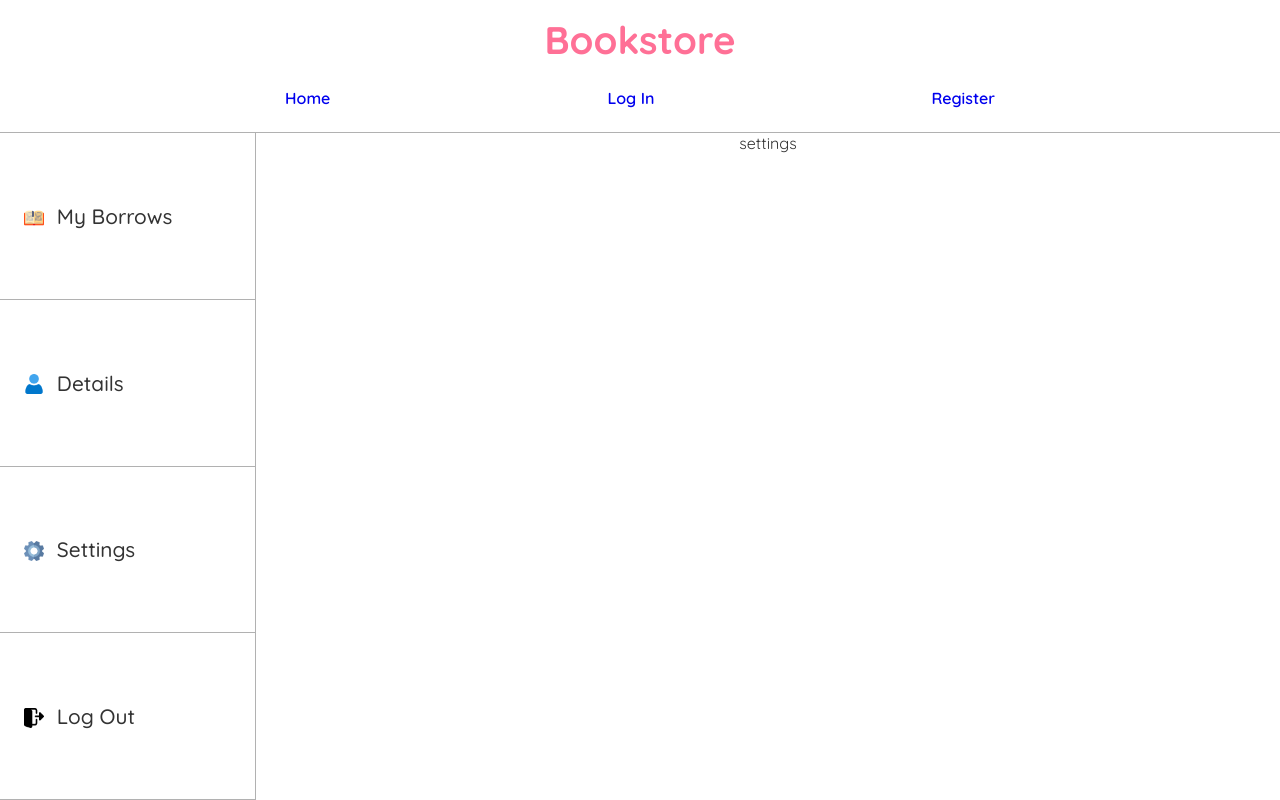
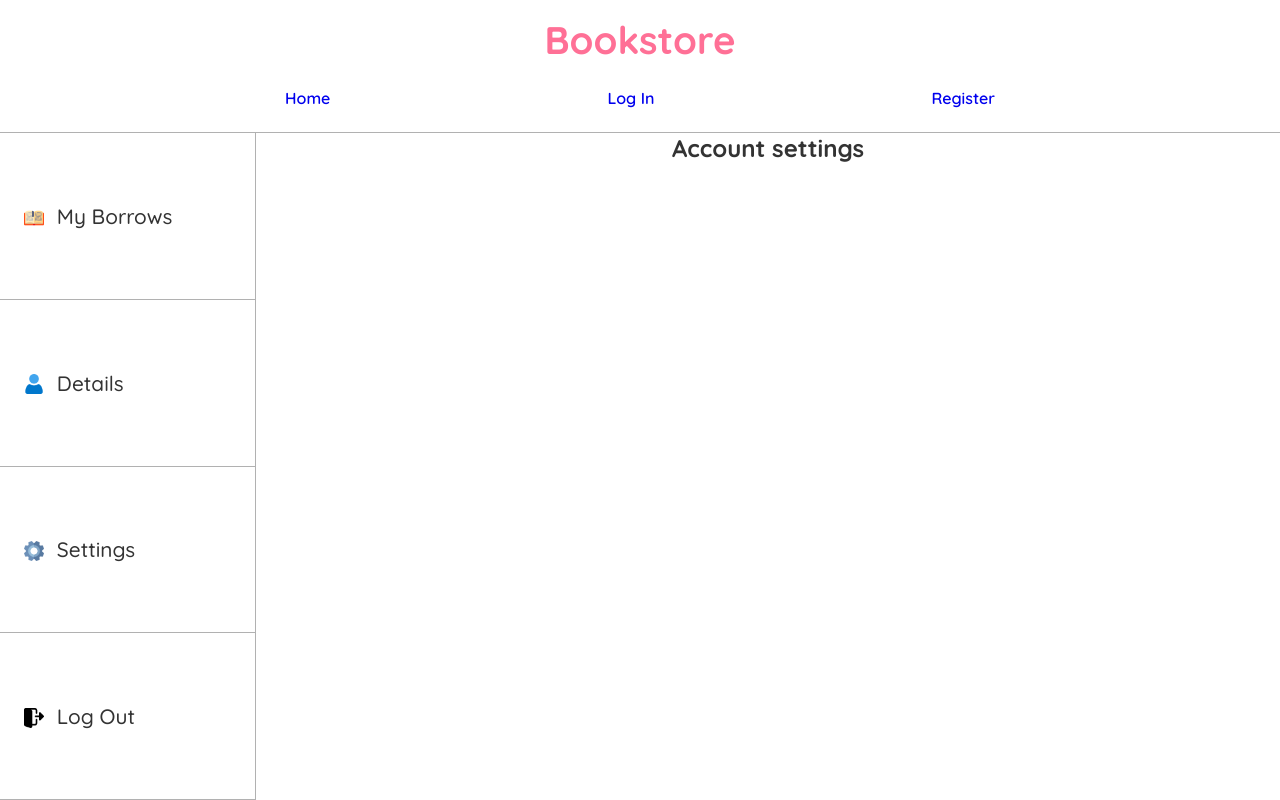
Before and after one commit to gabriela-plis/Bookstore, a React (Create React App) app: page /customer/settings in a window 1280 px wide. Built offline with nearby package versions, Linux system fonts and the light colour scheme; no server answers.

Commit message:
Fixed logout text action.

```diff
--- a/src/App.tsx
+++ b/src/App.tsx
@@ -9,6 +9,7 @@ import CustomerPage from './CustomerPage';
 
 function App() {
   const [sessionIsActive, setSessionIsActive] = useState(false);
+  const [displayLogoutText, setDisplayLogoutText] = useState(false);
   const location = useLocation();
 
   useEffect(() => {
@@ -17,18 +18,23 @@ function App() {
     } else {
         setSessionIsActive(true)
     }
+
+    if (location.pathname !== '/') {
+      setDisplayLogoutText(false);
+    }
+
 },[location])
 
   return (
     <div className="App">
-      <Header sessionIsActive={sessionIsActive} setSessionIsActive={setSessionIsActive}/>
+      <Header sessionIsActive={sessionIsActive} setDisplayLogoutText={setDisplayLogoutText}/>
       <Routes>
-        <Route path="/" element={<Homepage sessionIsActive={sessionIsActive}/>}></Route>
+        <Route path="/" element={<Homepage displayLogoutText={displayLogoutText} />}></Route>
         <Route path="/logIn" element={<LogInPage />}></Route>
         <Route path="/register" element={<RegisterPage />}></Route>
-        <Route path="/customer/borrows" element={<CustomerPage setSessionIsActive={setSessionIsActive}/>}></Route>
-        <Route path="/customer/details" element={<CustomerPage setSessionIsActive={setSessionIsActive}/>}></Route>
-        <Route path="/customer/settings" element={<CustomerPage setSessionIsActive={setSessionIsActive}/>}></Route>
+        <Route path="/customer/borrows" element={<CustomerPage setDisplayLogoutText={setDisplayLogoutText}/>}></Route>
+        <Route path="/customer/details" element={<CustomerPage setDisplayLogoutText={setDisplayLogoutText}/>}></Route>
+        <Route path="/customer/settings" element={<CustomerPage setDisplayLogoutText={setDisplayLogoutText}/>}></Route>
       </Routes>
     </div>
   );
--- a/src/CustomerPage.tsx
+++ b/src/CustomerPage.tsx
@@ -9,7 +9,7 @@ import detailsImage from './img/details1.jpg';
 
 
 type Props = {
-    setSessionIsActive: React.Dispatch<React.SetStateAction<boolean>>
+    setDisplayLogoutText: React.Dispatch<React.SetStateAction<boolean>>;
 }
 
 const CustomerPage = (props: Props) => {
@@ -50,7 +50,7 @@ const CustomerPage = (props: Props) => {
 
     return (
     <main className="customerPage">
-        <CustomerSidebar setSessionIsActive={props.setSessionIsActive}/>
+        <CustomerSidebar setDisplayLogoutText={props.setDisplayLogoutText}/>
         {isBorrowsUrl && <section className="borrows"><BookList url='http://localhost:8000/books' isBorrowBtn={false} isReturnBtn={true}/></section>}
         {isDetailsUrl && <Details />}
         {isSettingsUrl && <Settings />}
@@ -79,7 +79,8 @@ const Details = () => {
 const Settings = () => {
     return (
         <section className="settings">
-            <p>settings</p>
+            <h2 className="settings__title">Account settings</h2>
+
         </section>
     )
 }
--- a/src/CustomerSidebar.tsx
+++ b/src/CustomerSidebar.tsx
@@ -6,7 +6,7 @@ import { Link } from 'react-router-dom';
 import logout from './logout';
 
 type Props = {
-    setSessionIsActive: React.Dispatch<React.SetStateAction<boolean>>
+    setDisplayLogoutText: React.Dispatch<React.SetStateAction<boolean>>;
 }
 
 const CustomerSidebar = (props: Props) => {
@@ -27,7 +27,7 @@ const CustomerSidebar = (props: Props) => {
             </section>
             <section className="sidebar__element">
                 <img src={logoutIcon} alt="details icon" width="45" height="45" className='icon' />
-                <p><Link to='/' onClick={() => logout(props.setSessionIsActive)}>Log Out</Link></p>
+                <p><Link to='/' onClick={() => logout(props.setDisplayLogoutText)}>Log Out</Link></p>
             </section>
         </section>
      );
--- a/src/Header.tsx
+++ b/src/Header.tsx
@@ -6,7 +6,7 @@ import logout from "./logout";
 
 type HeaderProps = {
     sessionIsActive: boolean;
-    setSessionIsActive: React.Dispatch<React.SetStateAction<boolean>>;
+    setDisplayLogoutText: React.Dispatch<React.SetStateAction<boolean>>;
 }
 
 const Header = (props: HeaderProps) => {
@@ -20,7 +20,7 @@ const Header = (props: HeaderProps) => {
                     {!props.sessionIsActive && <li><Link to="/logIn">Log In</Link></li>}
                     {!props.sessionIsActive && <li><Link to="/register">Register</Link></li>}
                     {props.sessionIsActive && <li><Link to="/customer/borrows">My Account</Link></li>}
-                    {props.sessionIsActive && <li><Link to="/" onClick={() => logout(props.setSessionIsActive)}>Log Out</Link></li>}
+                    {props.sessionIsActive && <li><Link to="/" onClick={() => logout(props.setDisplayLogoutText)}>Log Out</Link></li>}
                 </ul>
             </nav>
         </header>
--- a/src/Homepage.tsx
+++ b/src/Homepage.tsx
@@ -1,15 +1,21 @@
-import { useState } from "react";
+import { useEffect, useState } from "react";
 import BookList from "./BookList";
 import SearchFilter from "./SearchFilter";
 
 type Props = {
-    sessionIsActive: boolean;
+    displayLogoutText: boolean;
 }
 
 const Homepage = (props: Props) => {
+
+    const handleClose = () => {
+        const text = document.querySelector(".logout-text")!;
+        text.remove();
+    }
+
     return (
     <main className="homepage">
-        {!props.sessionIsActive && <p className="logout-text">You have successfully been logged out! Have a nice day</p>}
+        {props.displayLogoutText && <p className="logout-text" key={'logout-text'}>You have successfully been logged out! Have a nice day <button className="btn btn--close" onClick={() => handleClose()}>x</button></p>}
         <BookList url='http://localhost:8000/books' isBorrowBtn={true} isReturnBtn={false} />
         <SearchFilter />
     </main>
--- a/src/index.css
+++ b/src/index.css
@@ -67,6 +67,12 @@ img {
   background: var(--FCOLOR-LIGHT);
 }
 
+.btn--close {
+  border-radius: 15px;
+  margin:0 2rem;
+  font-weight: bolder;
+  cursor: pointer;
+}
 /* when something goes wrong */
 
 .incorrect-data-text {
@@ -414,12 +420,6 @@ img {
   grid-area: content;
 
   font-size: 1.3rem;
-  /* display: flex;
-  flex-flow: column nowrap;
-  justify-content: center;
-  align-items: center;
-  row-gap: 1rem; */
-
   display:grid;
   grid-template-areas:
   "title img"
--- a/src/logout.tsx
+++ b/src/logout.tsx
@@ -1,7 +1,7 @@
 
-const logout = (setSessionIsActive: React.Dispatch<React.SetStateAction<boolean>>) => {
+const logout = (setDisplayLogoutText: React.Dispatch<React.SetStateAction<boolean>>) => {
         sessionStorage.clear()
-        setSessionIsActive(false);
+        setDisplayLogoutText(true);
 }
 
 export default logout;
```
